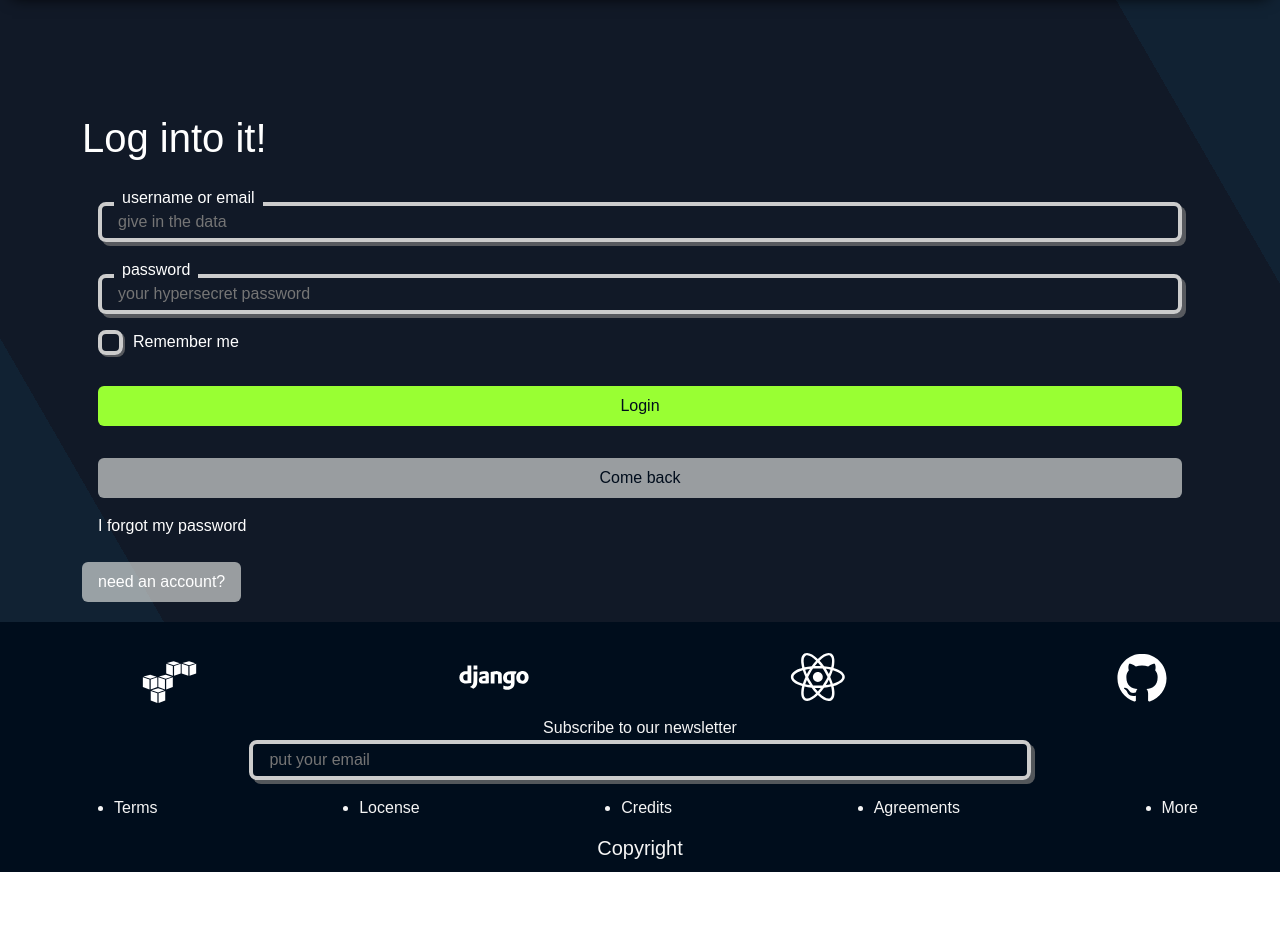
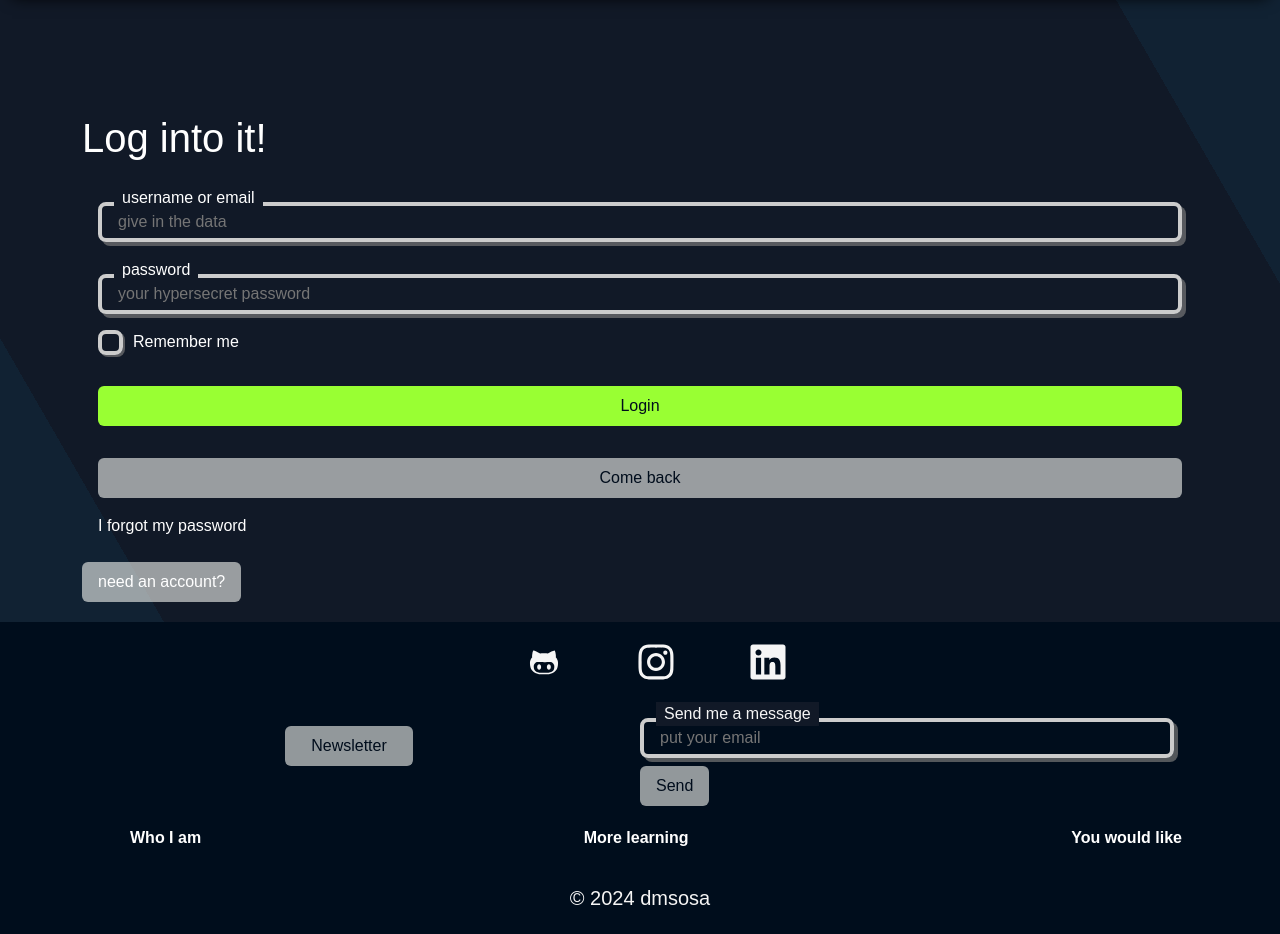
Before and after one commit to dmsosa/dmblog, a React (Vite) app: page /login in a window 1280 px wide. Before the commit the page ends 872 px from the top, so only its background shows below. Built offline with nearby package versions, Linux system fonts and the light colour scheme.

Commit message:
newsletter button

```diff
--- a/src/components/Footer/Footer.tsx
+++ b/src/components/Footer/Footer.tsx
@@ -7,18 +7,16 @@ function Footer() {
     return (
         <div className="container footer-cont">
             <div className="row">
-                <div className="col-12"><SocialMedia/></div>
-                <div className="col-12"><FooterForm/></div>
-                <div className="col-12">
+                <SocialMedia/>
+                <FooterForm/>
+                <div className="footer-col col-12">
                     <ul>
-                        <li><a>Terms</a></li>
-                        <li><a>Locense</a></li>
-                        <li><a>Credits</a></li>
-                        <li><a>Agreements</a></li>
-                        <li><a>More</a></li>
+                        <NavItem text="Who I am"/>
+                        <NavItem text="More learning"/>
+                        <NavItem text="You would like"/>
                     </ul>
                 </div>
-                <div className="col-12 text-center"><h5>Copyright</h5></div>
+                <div className="col-12 text-center"><h5>&#169; 2024 dmsosa </h5></div>
             </div>
         </div>
     )
--- a/src/components/Footer/FooterForm.tsx
+++ b/src/components/Footer/FooterForm.tsx
@@ -1,13 +1,27 @@
-import { ChangeEvent, useState } from "react";
+import React, { ChangeEvent, useState } from "react";
 import FormFieldset from "../FormFieldset";
 
 function FooterForm() {
+    const [ show, setShow ] = useState(false);
     const [emailForm, setEmailForm ] = useState("");
     const handleChange = (e: ChangeEvent<HTMLInputElement>) => {
         setEmailForm(e.target.value);
     }
+
+    const showNewsletter = () => {
+        setShow(!show);
+    }
+
+    const handleSubmitNewsletter = (e: React.MouseEvent<HTMLFormElement>) => {
+        e.preventDefault();
+    }
     return (
-        <form className="form-footer">
+        <div className="footer-col col-12 row row-cols-2">
+            <div className="col-6">
+                <button className={show ? `btn btn-newsletter col-12` : `btn btn-newsletter show col-12`} onClick={showNewsletter}>Newsletter</button>
+                <form
+                className={show ? `footer-form show col-6` : `footer-form col-12`}
+                onSubmit={handleSubmitNewsletter}>
                     <fieldset>
                     <FormFieldset
                     title="Subscribe to our newsletter"
@@ -18,8 +32,25 @@ function FooterForm() {
                     value={emailForm}
                     placeholder={"put your email"}>
                     </FormFieldset>
+                    <button className="btn btn-form" onClick={showNewsletter}>Subscribe</button>
                     </fieldset>
                 </form>
+            </div>
+            <form className="footer-form show col-6">
+                <fieldset>
+                <FormFieldset
+                title="Send me a message"
+                type="email"
+                name="newsletter"
+                minLength={5}
+                changeHandler={handleChange}
+                value={emailForm}
+                placeholder={"put your email"}>
+                </FormFieldset>
+                <button className="btn btn-form">Send</button>
+                </fieldset>
+            </form>
+        </div>
     );
 }
 
--- a/src/components/Footer/SocialMedia.tsx
+++ b/src/components/Footer/SocialMedia.tsx
@@ -1,22 +1,20 @@
-import { DiReact, DiGithubBadge, DiDjango, DiAws } from "react-icons/di";
-
+import { DiGithubAlt } from "react-icons/di";
+import { FaInstagram, FaLinkedin  } from "react-icons/fa";
 
 function SocialMedia() {
     return (
-        <ul className="socialmedia-ul">
-            <li className="socialmedia-li">
-                <a className="socialmedia-a"><DiAws size={70}/></a>
-            </li>
-            <li className="socialmedia-li">
-                <a className="socialmedia-a"><DiDjango size={70}/></a>
-            </li>
-            <li className="socialmedia-li">
-                <a className="socialmedia-a"><DiReact size={70}/></a>
-            </li>
-            <li className="socialmedia-li">
-                <a className="socialmedia-a"><DiGithubBadge size={70}/></a>
-            </li>
-        </ul>
+        <div className="footer-col col-12 socialmedia">
+            <ul>
+                <li>
+                    <a><DiGithubAlt size={40}/></a>
+                </li>
+                <li>
+                    <a><FaInstagram size={40}/></a>
+                </li>                <li>
+                    <a><FaLinkedin size={40}/></a>
+                </li>
+            </ul>
+        </div>
     )
 }
 
--- a/src/scss/styles.scss
+++ b/src/scss/styles.scss
@@ -737,40 +737,69 @@ footer {
     padding: 1em;
     background-color: #000D1C;
     color: whitesmoke;
-    height: 250px;
+    height: fit-content;
+    ul {
+        list-style: none;
+        display: flex;
+        justify-content: space-between;
+    }
+    .footer-col {
+        margin-bottom: 1em;
+        div.col-6 {
+            .footer-form {
+                width: 100%;
+            }
+            .btn-newsletter {
+                position: relative;
+                top:1.5em;
+                max-width: 8em;
+                margin: 0 auto;
+            }
+        }
+    }
 }
 
-.form-footer .form-input {
+.footer-form {
+    display: none;
+    &.show {
+        display: block;
+    }
+    margin: 0;
+    fieldset {
+        margin: 0;
+        input {
+            margin-bottom: 0.5em;
+        }
+
+   }
+}
+.btn-newsletter {
+    display: none;
+    &.show {
+        display: block;
+    }
+}
+.socialmedia {
+    width: fit-content;
     margin: 0 auto;
-    width: 70%;
-}
-.form-footer .form-label {
-    margin: 0 auto;
-    background-color: transparent;
-    text-align: center;
-}
-.socialmedia-ul {
+    ul {
         margin:  0 auto;
         display: flex;
-    flex: 0 0 10%;
         list-style: none;
     }
-.socialmedia-li {
+    li {
         margin: 0 1em;
         padding: 0.25em;
         width: 5em;
         text-align: center;
-
+    }
+    a {
+        margin: 0 auto;
+    }
 }
 
-.socialmedia-a  {
-    margin: 0 auto;
-}
 
-footer ul {
-    display: flex;
-    justify-content: space-between;
-}
+
 
 
 
```
Lines whose indentation alone changed are shown as unchanged.
